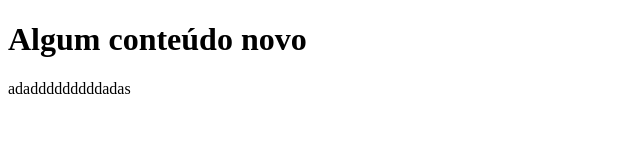
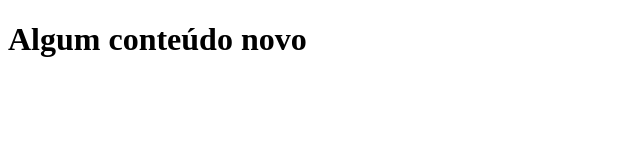
Before and after one commit to tarrasjose/modulogit, a plain HTML site: page index.html in a window 1280 px wide. Shown: the whole page, without its empty margins (0-640 px from the left). Drawn offline with Linux system fonts and the light colour scheme.

Commit message:
Revert "Nova funcionalidade X"
This reverts commit febb046d65dc63eb53aba09a2c4bd8098d9838d3.

```diff
--- a/index.html
+++ b/index.html
@@ -8,6 +8,5 @@
 </head>
 <body>
   <h1>Algum conteúdo novo</h1>
-  adadddddddddadas
 </body>
 </html>
```
Also changed, not shown: 1 other file.
